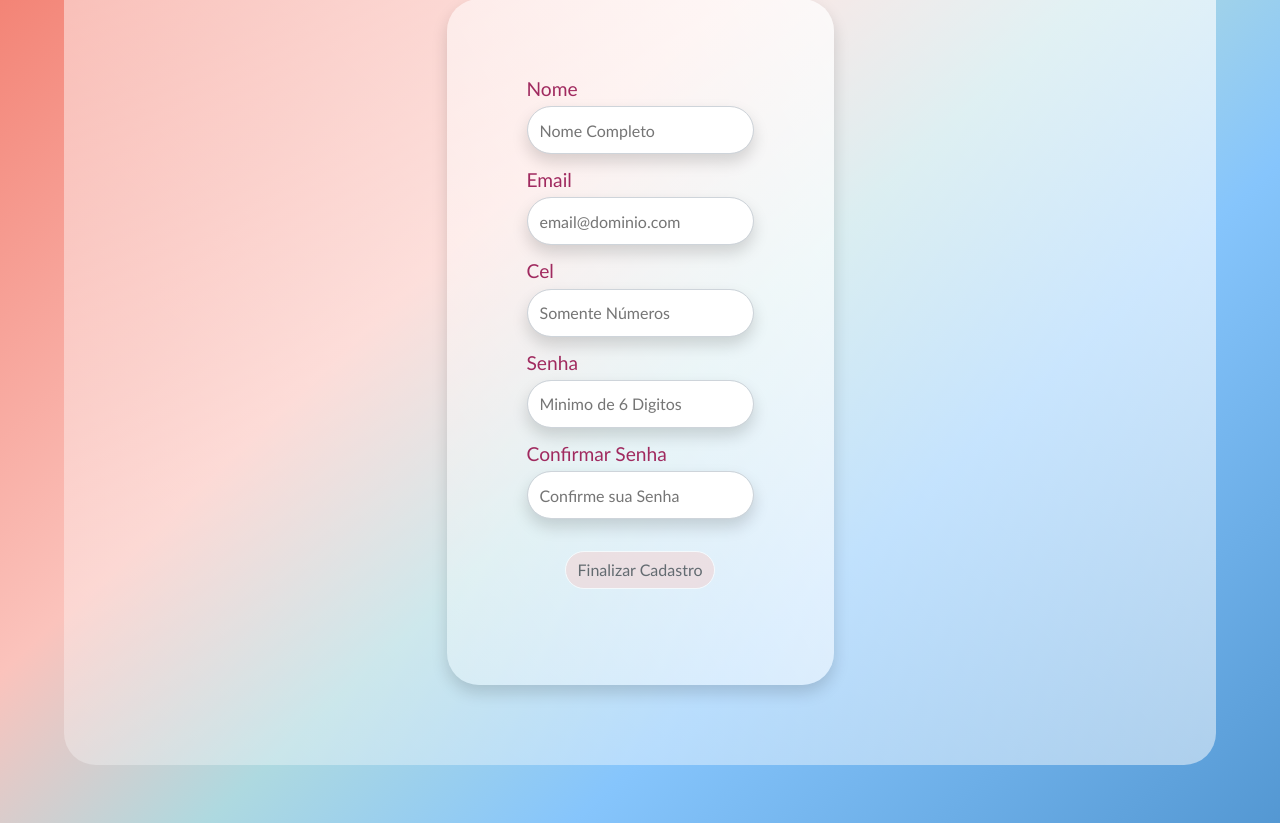
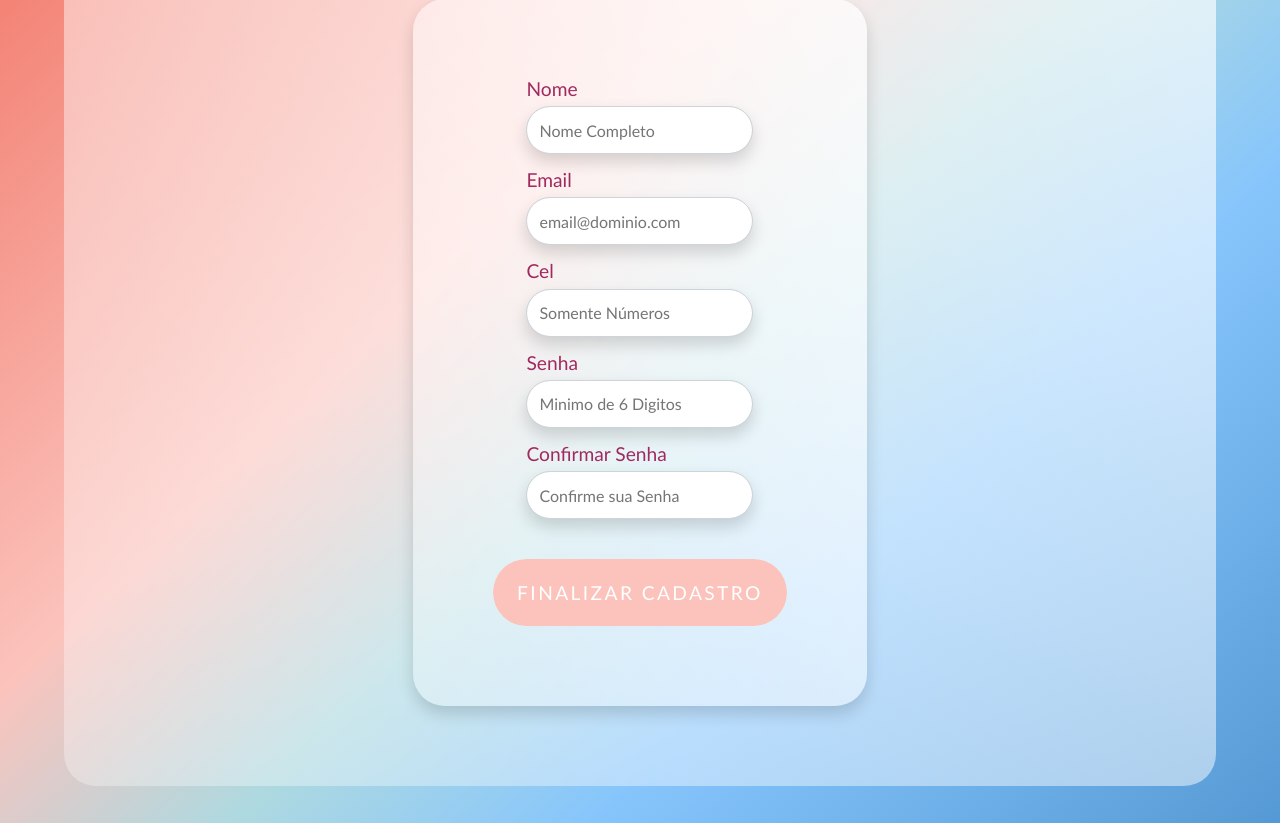
Before and after one commit to bob-mw/anjosDaEducacao, a React (Create React App) app: page /parents in a window 1280 px wide. Shown: the part 353-1176 px from the top of the page. Built offline with nearby package versions, Linux system fonts and the light colour scheme.

Commit message:
implemented Button in form

```diff
--- a/src/components/RegisterForms/index.jsx
+++ b/src/components/RegisterForms/index.jsx
@@ -64,9 +64,7 @@ const RegisterForms = () => {
                 </S.Label>
             </S.FormGroup>
 
-            <div>
-                <button type="button" className="btn border border-white m-3 " onClick={handleClick} style={ {  background: '#f1d7d8ff', 'border-radius': '5rem' }} disabled={ !formValidation }>Finalizar Cadastro</button>
-            </div>
+            <S.Button type="button" onClick={handleClick} disabled={ !formValidation }>Finalizar Cadastro</S.Button>
         </S.Form>
         </>
     );
--- a/src/components/RegisterForms/styled.jsx
+++ b/src/components/RegisterForms/styled.jsx
@@ -62,3 +62,54 @@ export const Field = styled.input`
     border-radius: 2rem;
     box-shadow:0 0.5rem 1rem rgba(0, 0, 0, 0.15);
 `
+
+export const Button = styled.button`
+    font-size: 1.2rem;
+    text-decoration: none !important;
+    cursor: pointer;
+    display: inline-block;
+	padding: 1.5rem;
+    margin-top: 1.5rem;
+	border-radius: 2rem;
+    border: none;
+	color: #fff;
+	text-transform: uppercase;
+	letter-spacing: .15rem;
+	transition: all .3s;
+	position: relative;
+	overflow: hidden;
+	z-index: 1;
+    justify-self: center;
+
+	&:after {
+		content: '';
+		position: absolute;
+		bottom: 0;
+		left: 0;
+		width: 100%;
+		height: 100%;
+		background-color: var(--bg-lighter-orange);
+		border-radius: 10rem;
+		z-index: -2;
+	}
+	&:before {
+		content: '';
+		position: absolute;
+		bottom: 0;
+		left: 0;
+		width: 0%;
+		height: 100%;
+		background-color: var(--bg-dark-orange);
+		transition: all .3s;
+		border-radius: 10rem;
+		z-index: -1;
+	}
+
+	&:hover {
+		color: #fff;
+		&:before {
+			width: 100%;
+		}
+	}
+
+`
```
